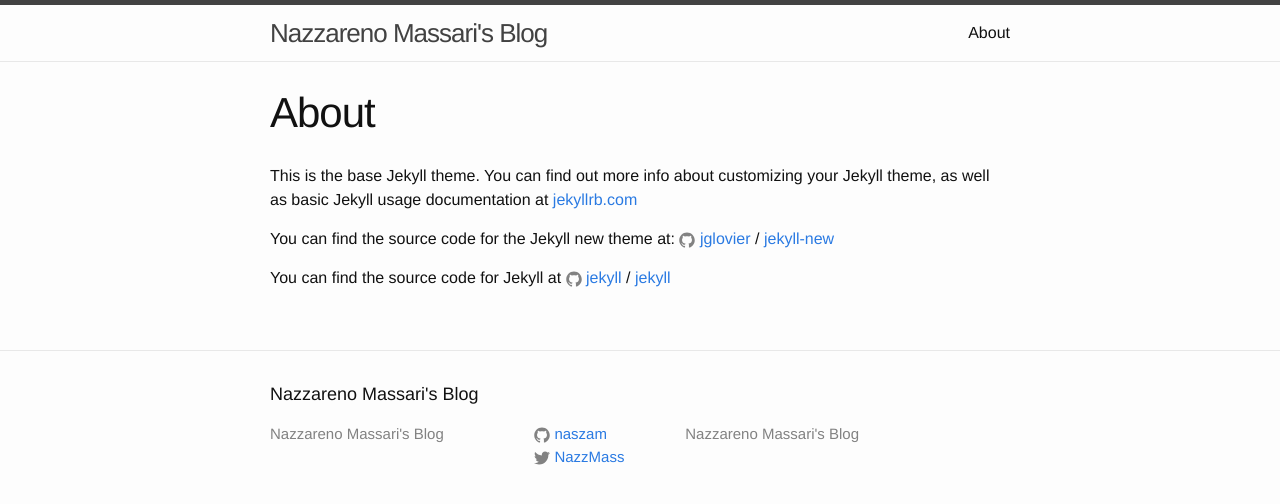
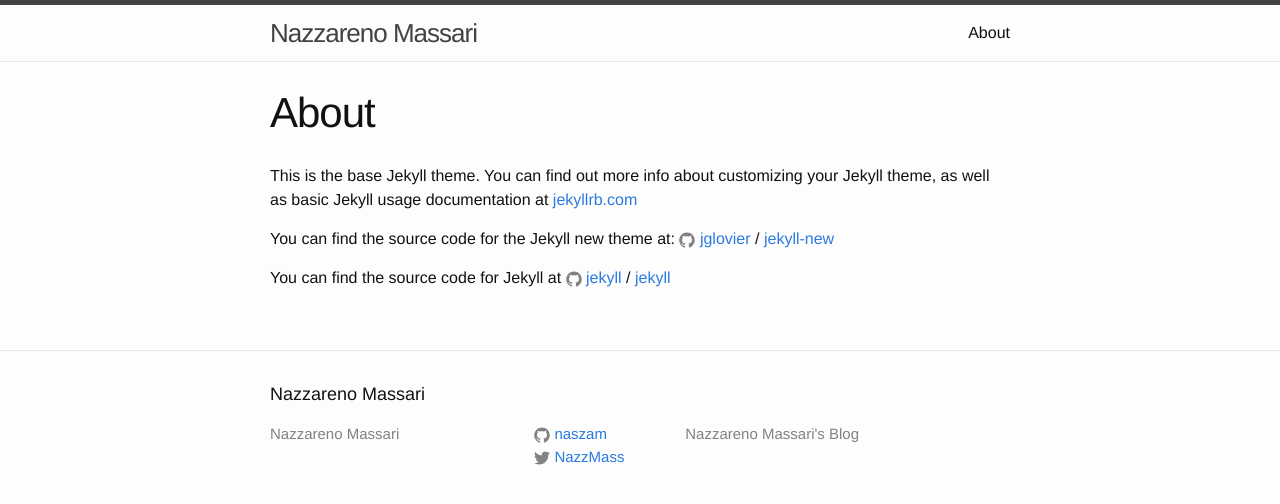
Before and after one commit to naszam/naszam-blog, a Jekyll site: the page built from about.md, in a window 1280 px wide. Shown: the top 504 px of the page. Built offline with Jekyll 4.4.1, drawn with Linux system fonts in a browser that asks for light colours.

Commit message:
Update _config.yml

```diff
--- a/_config.yml
+++ b/_config.yml
@@ -1,4 +1,4 @@
-title: Nazzareno Massari's Blog
+title: Nazzareno Massari
 url: http://naszam.io
 description: Nazzareno Massari's Blog
 github_username: naszam
```
